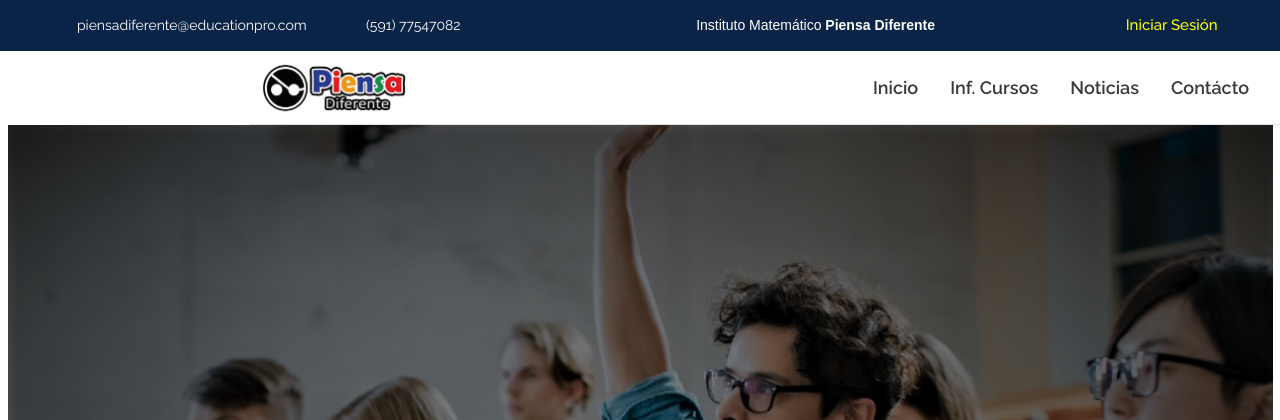
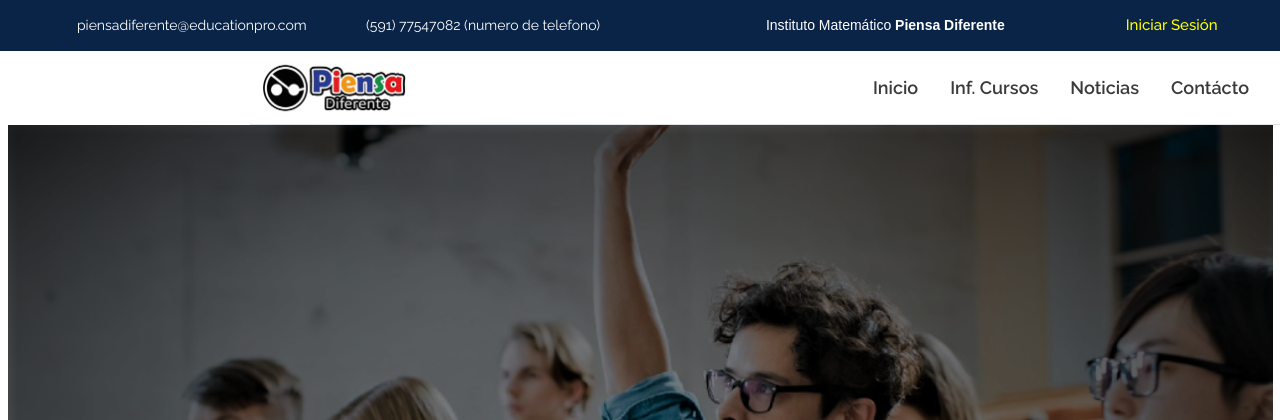
Before and after one commit to wilfredo666/web_academico, a PHP site: page /web_academico/ in a window 1280 px wide. Shown: the top 420 px of the page. Run offline with PHP 8.4, Linux system fonts and the light colour scheme; data comes from the database, SQL or seed files in the repository; some libraries are stand-ins or nearby versions.

Commit message:
numero prueba

```diff
--- a/vista/portada.php
+++ b/vista/portada.php
@@ -48,7 +48,7 @@
 							<a href="mailto:info@educationpro.com" itemprop="email"><i class="fas fa-envelope"></i> piensadiferente@educationpro.com</a>
 						</div>
 						<div class="top-header-block">
-							<a href="tel:+59177547082" itemprop="telephone"><i class="fas fa-phone"></i> (591) 77547082</a>
+							<a href="tel:+59177547082" itemprop="telephone"><i class="fas fa-phone"></i> (591) 77547082 (numero de telefono)</a>
 						</div>
 					</div>
 					<div class="top-header-right">
```
